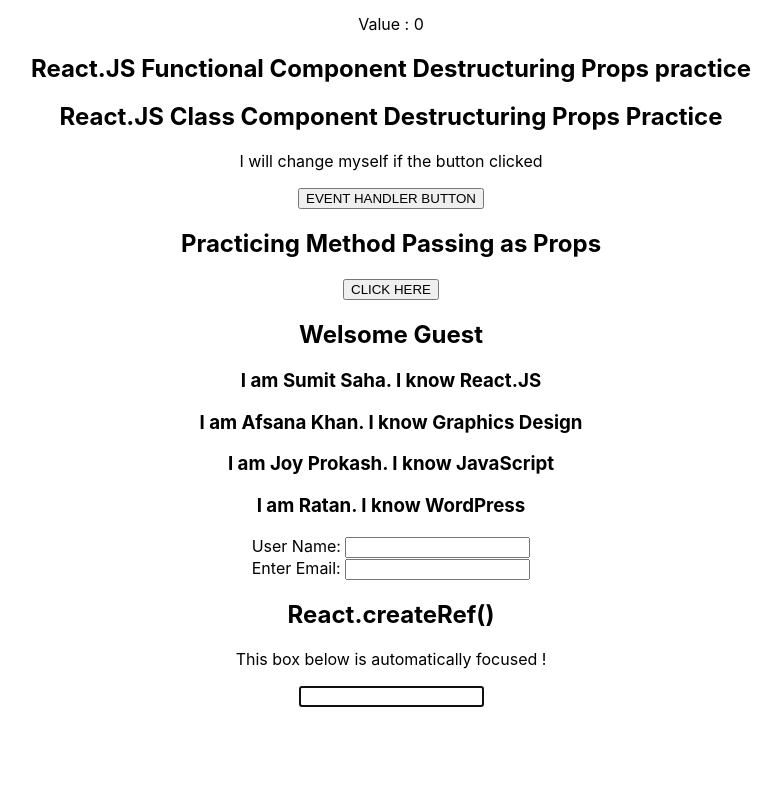
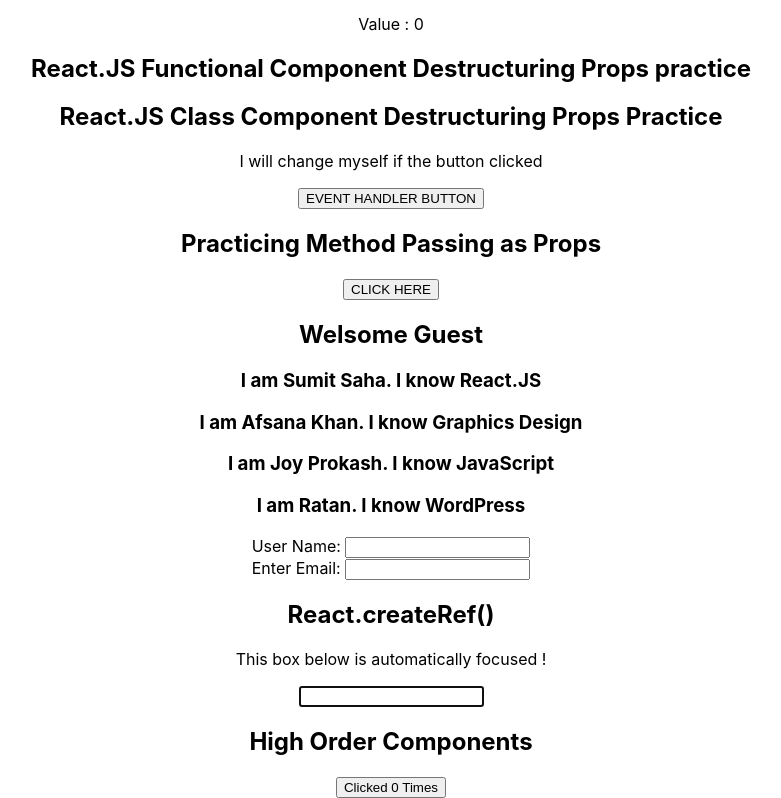
Before and after one commit to Abfahim21/React.js, a React (Create React App) app: page / in a window 1280 px wide. Shown: the part 320-1118 px from the top of the page, without its empty margins (249-1030 px from the left). Before the commit the page ends 1027 px from the top, so only its background shows below. Built offline with nearby package versions, Linux system fonts and the light colour scheme.

Commit message:
High Order Component

```diff
--- a/src/App.js
+++ b/src/App.js
@@ -10,6 +10,7 @@
 import NameList from './components/NameList';
 import Form from './components/Form';
 import Refs from './components/Refs';
+import HOCv1 from './components/HOCv1';
 
 function App() {
   return (
@@ -25,6 +26,7 @@
       <NameList/>
       <Form/>
       <Refs/>
+      <HOCv1/>
     </div>
   );
 }
--- /dev/null
+++ b/src/components/HOCv1.js
@@ -0,0 +1,30 @@
+import React, { Component } from 'react'
+
+class HOCv1 extends Component {
+    constructor(props) {
+      super(props)
+
+      this.state = {
+         count : 0
+      }
+    }
+    handleClick = () =>{
+        this.setState (prevState =>{
+            return {
+                count : prevState.count + 1
+            }
+        })
+    }
+
+  render() {
+    return (
+      <div>
+          <h2>High Order Components</h2>
+          <button onClick={this.handleClick}>Clicked {this.state.count} Times</button>
+
+      </div>
+    )
+  }
+}
+
+export default HOCv1
```
